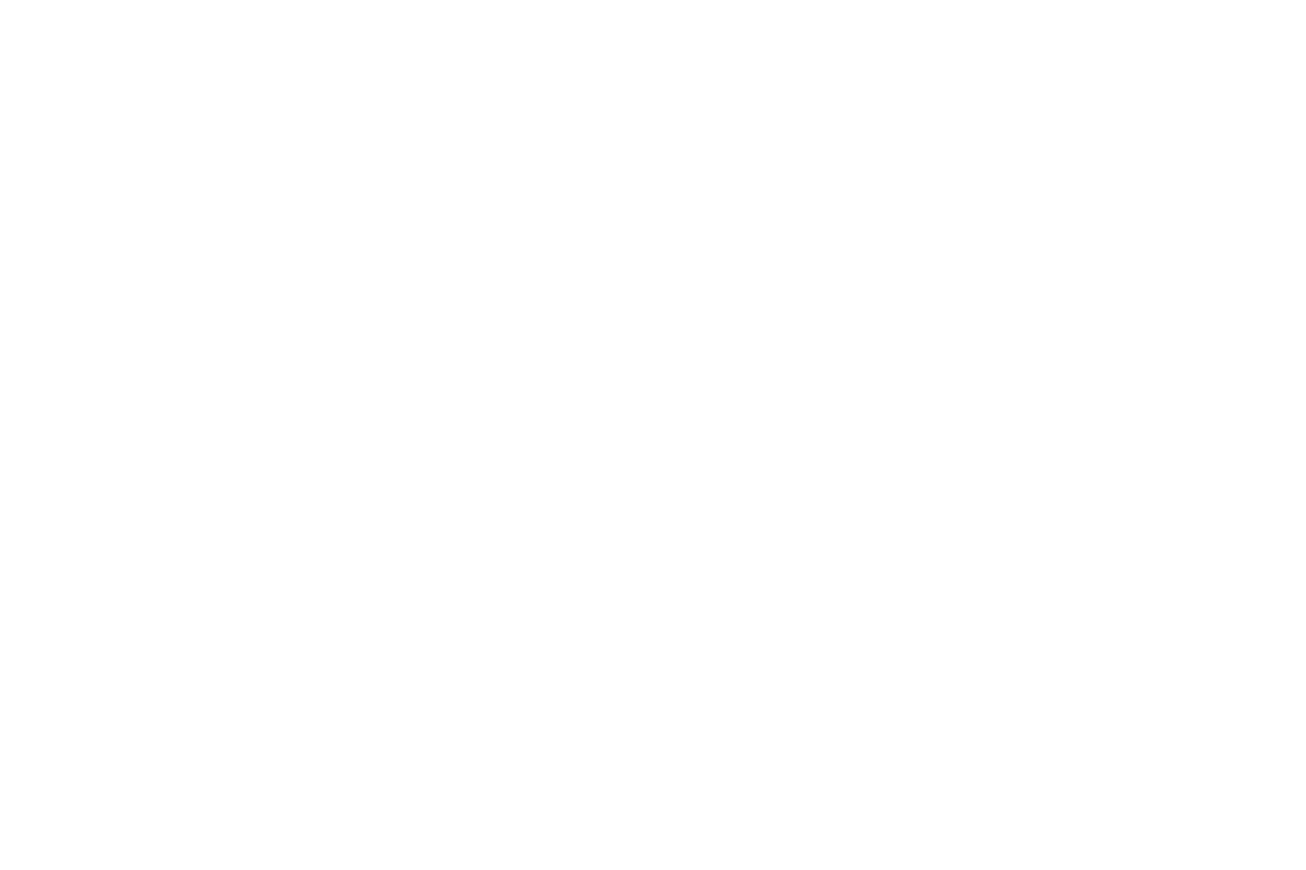
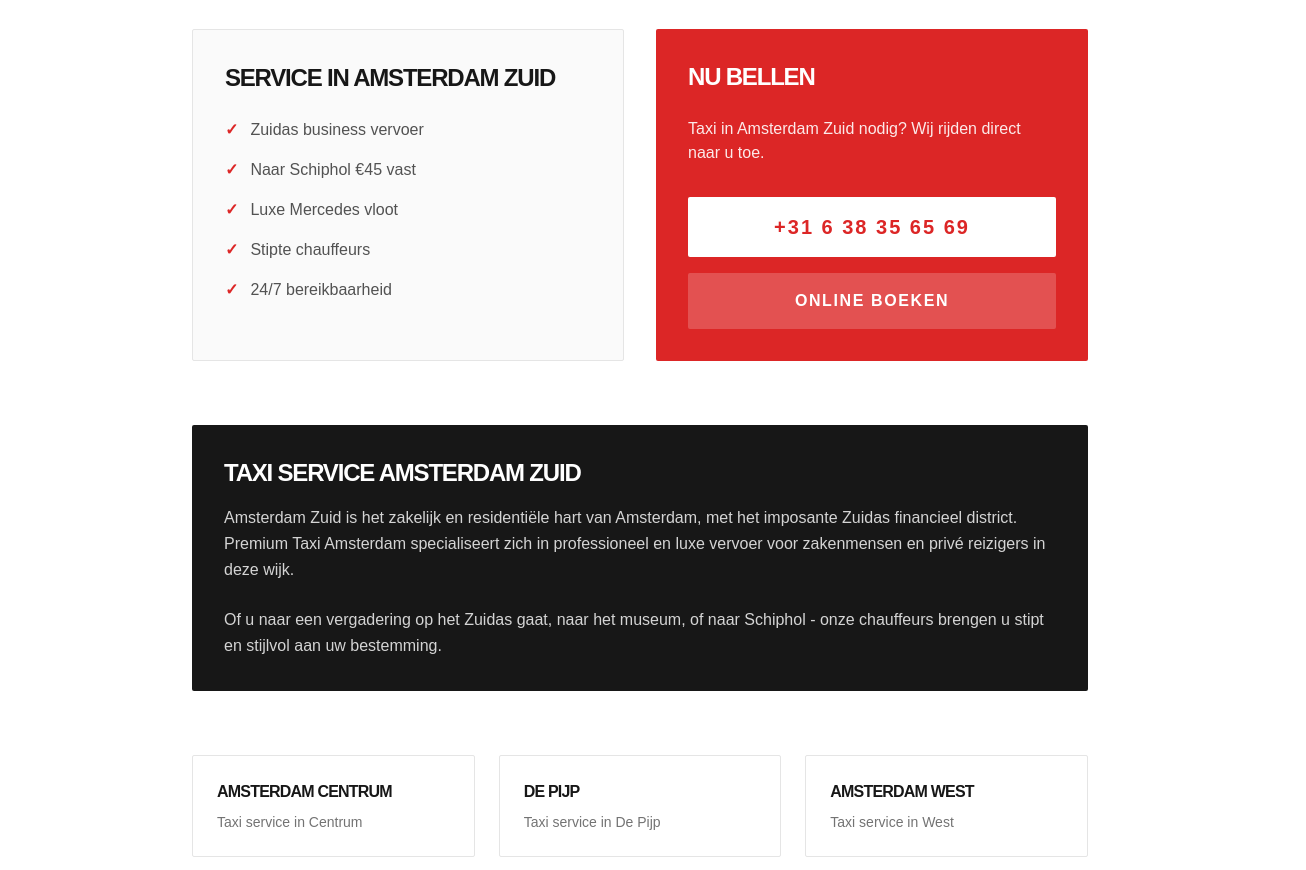
Before and after one commit to adm37/premiumtaxiamsterdam.nl, a Next.js app: page /amsterdam-zuid in a window 1280 px wide. Before the commit this address had no page. Shown: the part 427-1297 px from the top of the page, 1306 px wide, since content can reach past the window. Before the commit the page ends 800 px from the top, so only its background shows below. Built offline with nearby package versions, Linux system fonts and the light colour scheme.

Commit message:
Add SEO location page for Amsterdam Zuid

```diff
--- /dev/null
+++ b/app/amsterdam-zuid/page.tsx
@@ -0,0 +1,101 @@
+'use client';
+
+import Header from '../components/Header';
+import Footer from '../components/Footer';
+import Link from 'next/link';
+
+export default function AmsterdamZuidPage() {
+  return (
+    <div className="min-h-screen bg-white flex flex-col selection:bg-red-600 selection:text-white">
+      <Header />
+
+      <main className="flex-grow pt-20">
+        <section className="pt-32 pb-24 bg-white">
+          <div className="container mx-auto px-6">
+            <div className="max-w-4xl mx-auto">
+              <div className="mb-12">
+                <div className="inline-block bg-red-600 text-white px-4 py-2 rounded-sm font-black text-xs uppercase tracking-widest mb-4">
+                  Amsterdam Zuid
+                </div>
+                <h1 className="text-5xl md:text-7xl font-black text-neutral-900 uppercase tracking-tighter mb-6">
+                  Taxi Amsterdam <span className="text-red-600">Zuid</span>
+                </h1>
+                <p className="text-neutral-500 text-lg md:text-xl font-medium max-w-3xl">
+                  Premium Taxi Amsterdam biedt professionele taximservice in Amsterdam Zuid. Van Zuidas tot Rivierenbuurt, wij rijden u snel naar uw bestemming.
+                </p>
+              </div>
+
+              <div className="grid md:grid-cols-2 gap-8 mb-16">
+                <div className="bg-neutral-50 p-8 rounded-sm border border-neutral-200">
+                  <h2 className="text-2xl font-black text-neutral-900 uppercase tracking-tighter mb-6">Service in Amsterdam Zuid</h2>
+                  <ul className="space-y-4 text-neutral-600 font-medium">
+                    <li className="flex gap-3">
+                      <span className="text-red-600 font-black">✓</span>
+                      <span>Zuidas business vervoer</span>
+                    </li>
+                    <li className="flex gap-3">
+                      <span className="text-red-600 font-black">✓</span>
+                      <span>Naar Schiphol €45 vast</span>
+                    </li>
+                    <li className="flex gap-3">
+                      <span className="text-red-600 font-black">✓</span>
+                      <span>Luxe Mercedes vloot</span>
+                    </li>
+                    <li className="flex gap-3">
+                      <span className="text-red-600 font-black">✓</span>
+                      <span>Stipte chauffeurs</span>
+                    </li>
+                    <li className="flex gap-3">
+                      <span className="text-red-600 font-black">✓</span>
+                      <span>24/7 bereikbaarheid</span>
+                    </li>
+                  </ul>
+                </div>
+
+                <div className="bg-red-600 text-white p-8 rounded-sm">
+                  <h3 className="text-2xl font-black uppercase tracking-tighter mb-6">Nu Bellen</h3>
+                  <p className="text-white/90 font-medium mb-8">
+                    Taxi in Amsterdam Zuid nodig? Wij rijden direct naar u toe.
+                  </p>
+                  <a href="tel:+31638356569" className="block bg-white text-red-600 px-6 py-4 font-black text-xl uppercase tracking-widest hover:bg-neutral-100 transition-colors text-center rounded-sm mb-4">
+                    +31 6 38 35 65 69
+                  </a>
+                  <Link href="/reserveren" className="block bg-white/20 text-white px-6 py-4 font-black uppercase tracking-widest hover:bg-white/30 transition-colors text-center rounded-sm">
+                    Online Boeken
+                  </Link>
+                </div>
+              </div>
+
+              <div className="bg-neutral-900 text-white p-8 rounded-sm mb-16">
+                <h2 className="text-2xl font-black uppercase tracking-tighter mb-4">Taxi Service Amsterdam Zuid</h2>
+                <p className="text-neutral-300 leading-relaxed mb-6">
+                  Amsterdam Zuid is het zakelijk en residentiële hart van Amsterdam, met het imposante Zuidas financieel district. Premium Taxi Amsterdam specialiseert zich in professioneel en luxe vervoer voor zakenmensen en privé reizigers in deze wijk.
+                </p>
+                <p className="text-neutral-300 leading-relaxed">
+                  Of u naar een vergadering op het Zuidas gaat, naar het museum, of naar Schiphol - onze chauffeurs brengen u stipt en stijlvol aan uw bestemming.
+                </p>
+              </div>
+
+              <div className="grid md:grid-cols-3 gap-6">
+                <Link href="/amsterdam-centrum" className="p-6 border border-neutral-200 hover:border-red-600 hover:shadow-lg transition-all rounded-sm">
+                  <h3 className="font-black text-neutral-900 uppercase tracking-tighter mb-2">Amsterdam Centrum</h3>
+                  <p className="text-sm text-neutral-500">Taxi service in Centrum</p>
+                </Link>
+                <Link href="/de-pijp" className="p-6 border border-neutral-200 hover:border-red-600 hover:shadow-lg transition-all rounded-sm">
+                  <h3 className="font-black text-neutral-900 uppercase tracking-tighter mb-2">De Pijp</h3>
+                  <p className="text-sm text-neutral-500">Taxi service in De Pijp</p>
+                </Link>
+                <Link href="/amsterdam-west" className="p-6 border border-neutral-200 hover:border-red-600 hover:shadow-lg transition-all rounded-sm">
+                  <h3 className="font-black text-neutral-900 uppercase tracking-tighter mb-2">Amsterdam West</h3>
+                  <p className="text-sm text-neutral-500">Taxi service in West</p>
+                </Link>
+              </div>
+            </div>
+          </div>
+        </section>
+      </main>
+
+      <Footer />
+    </div>
+  );
+}
```
